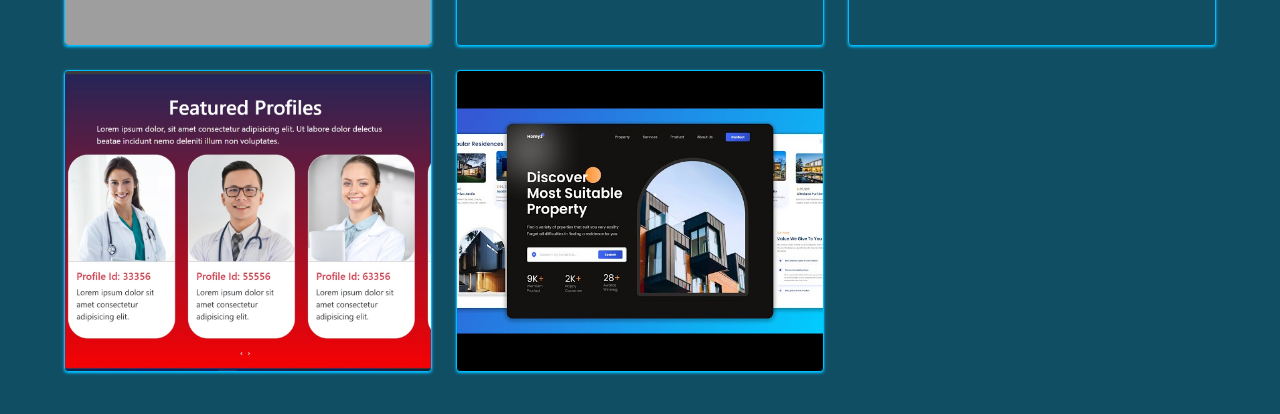
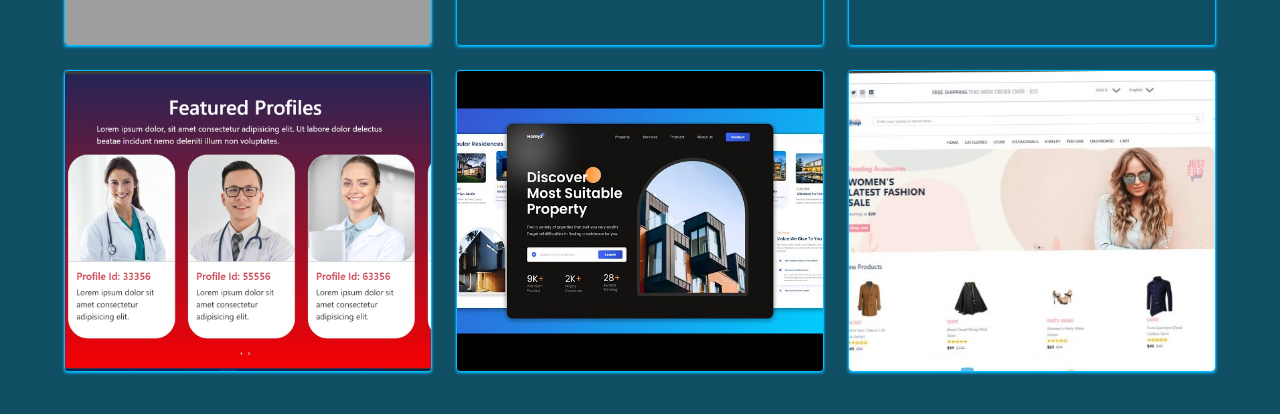
Before and after one commit to Mohsen-Parsa11/My-Portfolio, a React (Vite) app: page /projects in a window 1280 px wide. Shown: the part 492-906 px from the top of the page. Built offline with nearby package versions, Linux system fonts and the light colour scheme; grey boxes are pictures that could not be loaded.

Commit message:
react store project added

```diff
--- a/src/pages/Project.tsx
+++ b/src/pages/Project.tsx
@@ -4,6 +4,7 @@ import store from "../assets/store.jpg";
 import shortly from "../assets/shortly.jpg";
 import card from "../assets/card.jpg";
 import realstate from "../assets/realState.jpg"
+import homePage from "../assets/homePage.jpg"
 
 function Project() {
   return (
@@ -91,6 +92,21 @@ function Project() {
                 </div>
               </a>
 
+              <a href="https://product-store-project-85rr-l4o92z7k1-mohsen-parsa11s-projects.vercel.app/" className="border border-sky-400 rounded shadow shadow-sky-400 relative group">
+                <img
+                  src={homePage}
+                  alt=""
+                  className="w-full object-cover rounded lg:h-75"
+                />
+                <div className="flex justify-center items-end absolute top-0 bottom-0 left-0 right-0 z-50 ">
+                <div className=" group-hover:bg-black-500 group-hover:bg-gradient-to-t group-hover:from-black group-hover:to-transparent transition duration-500 w-full group-hover:opacity-90 h-20 py-3 px-2">
+                    <h4 className="text-lg  lg:text-3xl hidden group-hover:block text-white z-20 ">
+                      Product Store React Project
+                    </h4>
+                  </div>
+                </div>
+              </a>
+
             </div>
           </div>
         </div>
```
Also changed, not shown: src/assets/homePage.jpg (added).
